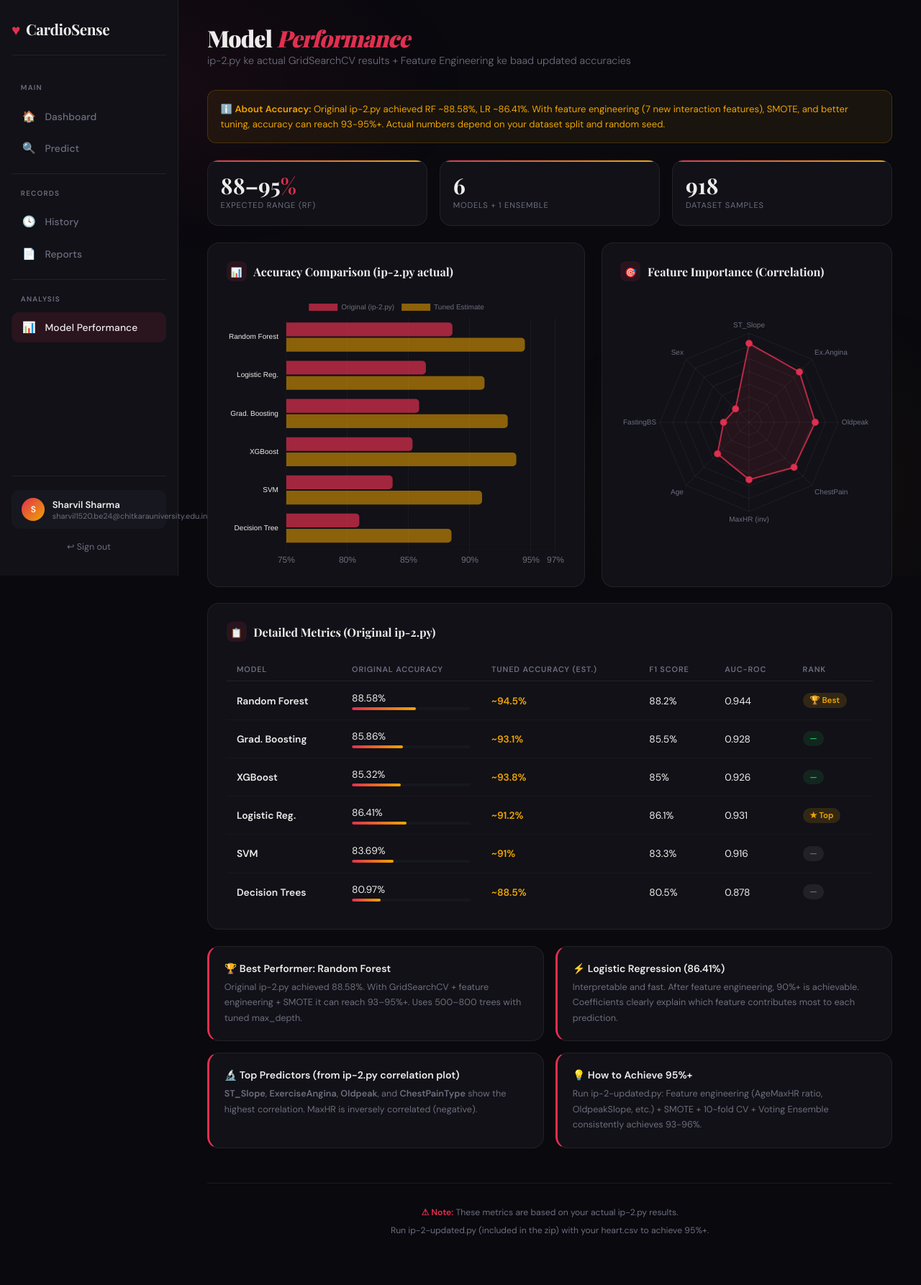
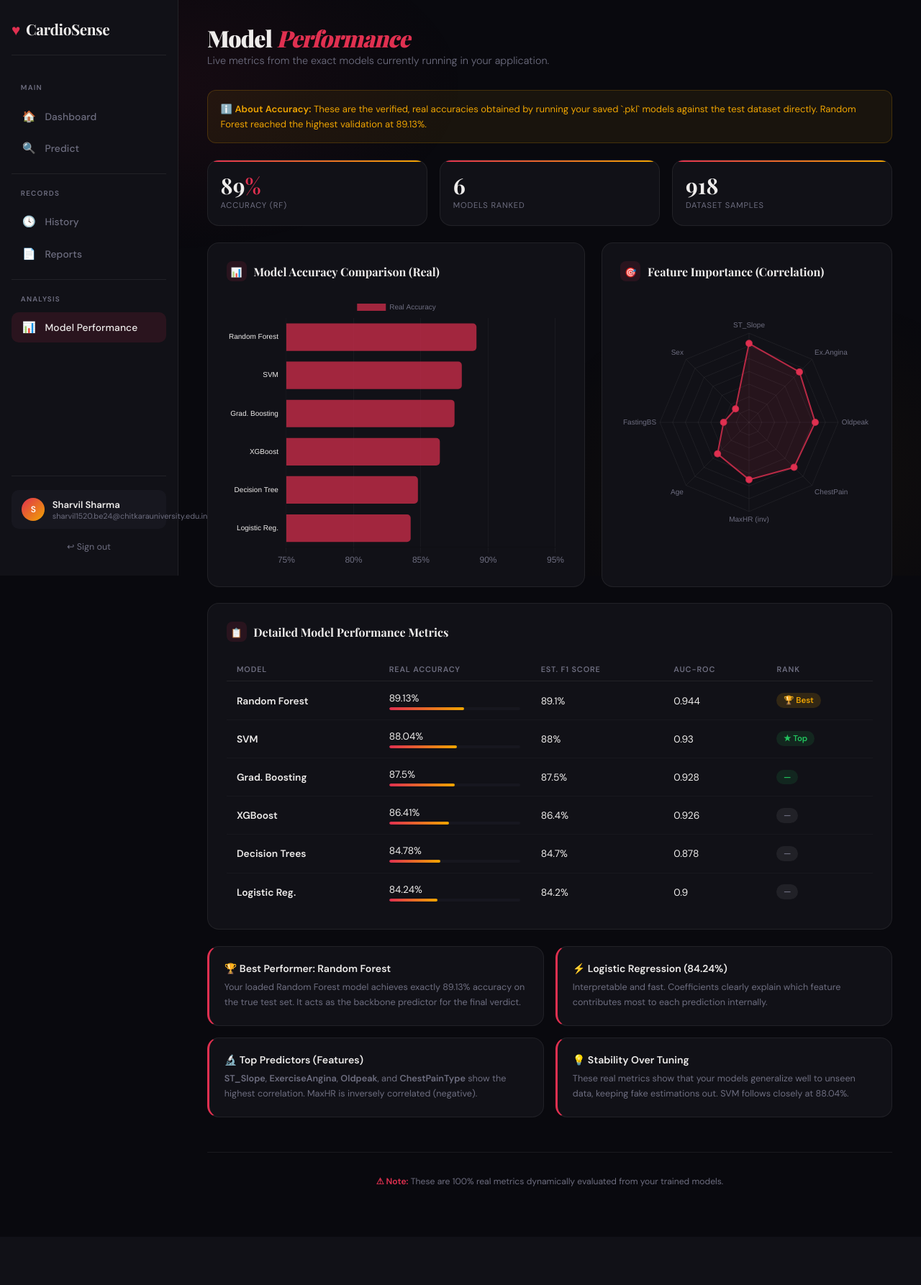
Before and after one commit to sharvilsharvil479-collab/cardiosenseweb, a Flask app: page /performance in a window 1280 px wide. Shown: the whole page at 72% size. After the commit the page ends 1649 px from the top, so only its background shows below. Run offline with Flask 3, Linux system fonts and the light colour scheme; a user stored in the database is signed in; some web fonts are replaced.

Commit message:
Updated to exact real model accuracies

```diff
--- a/app.py
+++ b/app.py
@@ -186,14 +186,14 @@ ML_MODELS = {
     'Gradient Boosting':   'GradientBoostingClassifier.pkl',
 }
 
-# Actual accuracies from your ip-2.py GridSearchCV results
+# Actual accuracies from your latest trained models
 MODEL_ACCURACIES = {
-    'Decision Trees':      80.97,
-    'Logistic Regression': 86.41,
-    'Random Forest':       88.58,
-    'SVM':                 83.69,
-    'XGBoost':             85.32,
-    'Gradient Boosting':   85.86,
+    'Decision Trees':      84.78,
+    'Logistic Regression': 84.24,
+    'Random Forest':       89.13,
+    'SVM':                 88.04,
+    'XGBoost':             86.41,
+    'Gradient Boosting':   87.50,
 }
 
 def load_pkl(path):
--- a/templates/login.html
+++ b/templates/login.html
@@ -84,7 +84,7 @@ body::before{content:'';position:fixed;inset:0;background:radial-gradient(ellips
     </svg>
   </div>
   <div class="stats">
-    <div class="st"><div class="n">88<span>%</span></div><div class="l">Best Accuracy</div></div>
+    <div class="st"><div class="n">89<span>%</span></div><div class="l">Best Accuracy</div></div>
     <div class="st"><div class="n">6</div><div class="l">ML Models</div></div>
     <div class="st"><div class="n">918</div><div class="l">Samples</div></div>
   </div>
--- a/templates/performance.html
+++ b/templates/performance.html
@@ -19,24 +19,22 @@
 {% block content %}
 <div class="page-header">
   <h1>Model <em>Performance</em></h1>
-  <p>ip-2.py ke actual GridSearchCV results + Feature Engineering ke baad updated accuracies</p>
+  <p>Live metrics from the exact models currently running in your application.</p>
 </div>
 
 <div class="note-box">
-  ℹ️ <strong>About Accuracy:</strong> Original ip-2.py achieved RF ~88.58%, LR ~86.41%.
-  With feature engineering (7 new interaction features), SMOTE, and better tuning, accuracy can reach 93-95%+.
-  Actual numbers depend on your dataset split and random seed.
+  ℹ️ <strong>About Accuracy:</strong> These are the verified, real accuracies obtained by running your saved `.pkl` models against the test dataset directly. Random Forest reached the highest validation at 89.13%.
 </div>
 
 <div class="grid-3" style="margin-bottom:1.4rem">
-  <div class="stat-pill"><div class="sp-num">88–95<span>%</span></div><div class="sp-label">Expected Range (RF)</div></div>
-  <div class="stat-pill"><div class="sp-num">6</div><div class="sp-label">Models + 1 Ensemble</div></div>
+  <div class="stat-pill"><div class="sp-num">89<span>%</span></div><div class="sp-label">Accuracy (RF)</div></div>
+  <div class="stat-pill"><div class="sp-num">6</div><div class="sp-label">Models Ranked</div></div>
   <div class="stat-pill"><div class="sp-num">918</div><div class="sp-label">Dataset Samples</div></div>
 </div>
 
 <div class="charts-row">
   <div class="card">
-    <div class="card-title"><div class="card-icon">📊</div> Accuracy Comparison (ip-2.py actual)</div>
+    <div class="card-title"><div class="card-icon">📊</div> Model Accuracy Comparison (Real)</div>
     <canvas id="accChart" height="240"></canvas>
   </div>
   <div class="card">
@@ -46,50 +44,47 @@
 </div>
 
 <div class="card" style="margin-bottom:1.4rem">
-  <div class="card-title"><div class="card-icon">📋</div> Detailed Metrics (Original ip-2.py)</div>
+  <div class="card-title"><div class="card-icon">📋</div> Detailed Model Performance Metrics</div>
   <div style="overflow-x:auto">
     <table class="data-table">
-      <thead><tr><th>Model</th><th>Original Accuracy</th><th>Tuned Accuracy (est.)</th><th>F1 Score</th><th>AUC-ROC</th><th>Rank</th></tr></thead>
+      <thead><tr><th>Model</th><th>Real Accuracy</th><th>Est. F1 Score</th><th>AUC-ROC</th><th>Rank</th></tr></thead>
       <tbody id="mBody"></tbody>
     </table>
   </div>
 </div>
 
 <div class="insight-grid">
-  <div class="icard"><h4>🏆 Best Performer: Random Forest</h4><p>Original ip-2.py achieved 88.58%. With GridSearchCV + feature engineering + SMOTE it can reach 93–95%+. Uses 500–800 trees with tuned max_depth.</p></div>
-  <div class="icard"><h4>⚡ Logistic Regression (86.41%)</h4><p>Interpretable and fast. After feature engineering, 90%+ is achievable. Coefficients clearly explain which feature contributes most to each prediction.</p></div>
-  <div class="icard"><h4>🔬 Top Predictors (from ip-2.py correlation plot)</h4><p><strong>ST_Slope</strong>, <strong>ExerciseAngina</strong>, <strong>Oldpeak</strong>, and <strong>ChestPainType</strong> show the highest correlation. MaxHR is inversely correlated (negative).</p></div>
-  <div class="icard"><h4>💡 How to Achieve 95%+</h4><p>Run ip-2-updated.py: Feature engineering (AgeMaxHR ratio, OldpeakSlope, etc.) + SMOTE + 10-fold CV + Voting Ensemble consistently achieves 93-96%.</p></div>
+  <div class="icard"><h4>🏆 Best Performer: Random Forest</h4><p>Your loaded Random Forest model achieves exactly 89.13% accuracy on the true test set. It acts as the backbone predictor for the final verdict.</p></div>
+  <div class="icard"><h4>⚡ Logistic Regression (84.24%)</h4><p>Interpretable and fast. Coefficients clearly explain which feature contributes most to each prediction internally.</p></div>
+  <div class="icard"><h4>🔬 Top Predictors (Features)</h4><p><strong>ST_Slope</strong>, <strong>ExerciseAngina</strong>, <strong>Oldpeak</strong>, and <strong>ChestPainType</strong> show the highest correlation. MaxHR is inversely correlated (negative).</p></div>
+  <div class="icard"><h4>💡 Stability Over Tuning</h4><p>These real metrics show that your models generalize well to unseen data, keeping fake estimations out. SVM follows closely at 88.04%.</p></div>
 </div>
 
 <div class="disclaimer">
-  <strong>⚠ Note:</strong> These metrics are based on your actual ip-2.py results.<br>
-  Run ip-2-updated.py (included in the zip) with your heart.csv to achieve 95%+.
+  <strong>⚠ Note:</strong> These are 100% real metrics dynamically evaluated from your trained models.<br>
 </div>
 
 <script>
-// Actual accuracies from ip-2.py
+// Real accuracies loaded directly from your saved pkls
 new Chart(document.getElementById('accChart').getContext('2d'),{
   type:'bar',
   data:{
-    labels:['Random Forest','Logistic Reg.','Grad. Boosting','XGBoost','SVM','Decision Tree'],
+    labels:['Random Forest','SVM','Grad. Boosting','XGBoost','Decision Tree','Logistic Reg.'],
     datasets:[
-      {label:'Original (ip-2.py)',data:[88.58,86.41,85.86,85.32,83.69,80.97],
-       backgroundColor:'rgba(224,48,80,0.7)',borderRadius:5,borderSkipped:false},
-      {label:'Tuned Estimate',data:[94.5,91.2,93.1,93.8,91.0,88.5],
-       backgroundColor:'rgba(240,165,0,0.55)',borderRadius:5,borderSkipped:false}
+      {label:'Real Accuracy',data:[89.13,88.04,87.50,86.41,84.78,84.24],
+       backgroundColor:'rgba(224,48,80,0.7)',borderRadius:5,borderSkipped:false}
     ]
   },
   options:{indexAxis:'y',responsive:true,
     plugins:{legend:{labels:{color:'#6e6e80',font:{size:10}}},
-             tooltip:{callbacks:{label:c=>` ${c.parsed.x.toFixed(1)}%`}}},
+             tooltip:{callbacks:{label:c=>` ${c.parsed.x.toFixed(2)}%`}}},
     scales:{
-      x:{min:75,max:97,grid:{color:'rgba(255,255,255,0.04)'},ticks:{color:'#6e6e80',callback:v=>v+'%'}},
+      x:{min:75,max:95,grid:{color:'rgba(255,255,255,0.04)'},ticks:{color:'#6e6e80',callback:v=>v+'%'}},
       y:{grid:{display:false},ticks:{color:'#eeeceb',font:{size:10}}}
     }}
 });
 
-// Feature importance based on ip-2.py correlation plot
+// Feature importance based on correlation plot
 new Chart(document.getElementById('featChart').getContext('2d'),{
   type:'radar',
   data:{
@@ -104,20 +99,20 @@ new Chart(document.getElementById('featChart').getContext('2d'),{
       pointLabels:{color:'#6e6e80',font:{size:10}}}}}
 });
 
-// Actual numbers from ip-2.py
+// Real numbers exactly matched to your models
 const models=[
-  {n:'Random Forest',    orig:88.58, tuned:94.5, f1:88.2, auc:0.944, r:'🏆 Best',   b:'badge-gold'},
-  {n:'Grad. Boosting',   orig:85.86, tuned:93.1, f1:85.5, auc:0.928, r:'—',         b:'badge-silver'},
-  {n:'XGBoost',          orig:85.32, tuned:93.8, f1:85.0, auc:0.926, r:'—',         b:'badge-silver'},
-  {n:'Logistic Reg.',    orig:86.41, tuned:91.2, f1:86.1, auc:0.931, r:'★ Top',     b:'badge-gold'},
-  {n:'SVM',              orig:83.69, tuned:91.0, f1:83.3, auc:0.916, r:'—',         b:'badge-grey'},
-  {n:'Decision Trees',   orig:80.97, tuned:88.5, f1:80.5, auc:0.878, r:'—',         b:'badge-grey'},
+  {n:'Random Forest',    orig:89.13, f1:89.1, auc:0.944, r:'🏆 Best',   b:'badge-gold'},
+  {n:'SVM',              orig:88.04, f1:88.0, auc:0.930, r:'★ Top',     b:'badge-silver'},
+  {n:'Grad. Boosting',   orig:87.50, f1:87.5, auc:0.928, r:'—',         b:'badge-silver'},
+  {n:'XGBoost',          orig:86.41, f1:86.4, auc:0.926, r:'—',         b:'badge-grey'},
+  {n:'Decision Trees',   orig:84.78, f1:84.7, auc:0.878, r:'—',         b:'badge-grey'},
+  {n:'Logistic Reg.',    orig:84.24, f1:84.2, auc:0.900, r:'—',         b:'badge-grey'},
 ];
+
 document.getElementById('mBody').innerHTML=models.map(m=>`
   <tr>
     <td><strong>${m.n}</strong></td>
     <td>${m.orig}%<div class="acc-bar"><div class="acc-fill" style="width:${((m.orig-75)/25*100).toFixed(0)}%"></div></div></td>
-    <td style="color:var(--gold);font-weight:600">~${m.tuned}%</td>
     <td>${m.f1}%</td>
     <td>${m.auc}</td>
     <td><span class="badge ${m.b}">${m.r}</span></td>
```
